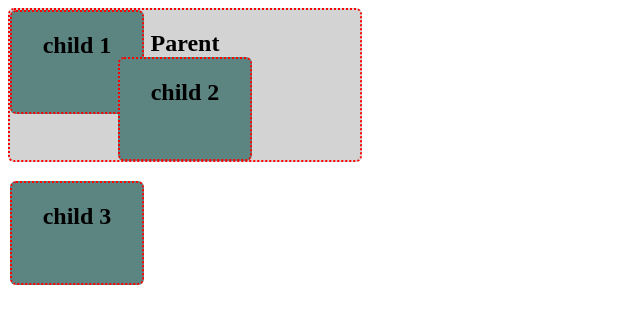
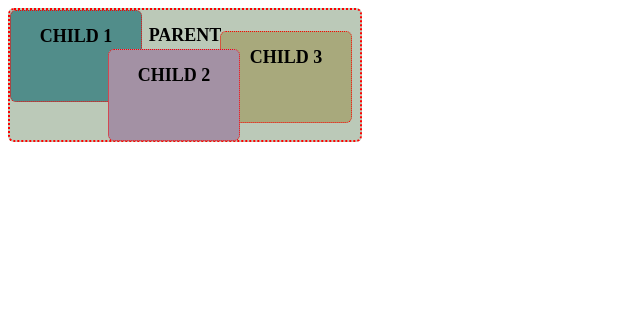
Before and after one commit to condurachi13/razvan-frontend, a plain HTML site: page tema-css-2/tema-2-positioning/index.html in a window 1280 px wide. Shown: the whole page, without its empty margins (0-640 px from the left). Drawn offline with Linux system fonts and the light colour scheme.

Commit message:
Am terminat ce a fost mai greu, cred,positioning 2

```diff
--- a/tema-css-2/tema-2-positioning/index.html
+++ b/tema-css-2/tema-2-positioning/index.html
@@ -6,15 +6,15 @@
 </head>
 <body>
     <div class="parent">
-        <h2>Parent</h2>
+        <h2>PARENT</h2>
         <div class="child child1">
-            <h2>child 1</h2>
+            <h2>CHILD 1</h2>
         </div>
         <div class="child child2">
-            <h2>child 2</h2>
+            <h2>CHILD 2</h2>
         </div>
         <div class="child child3">
-            <h2>child 3</h2>
+            <h2>CHILD 3</h2>
         </div>
     </div>
 </body>
--- a/tema-css-2/tema-2-positioning/style.css
+++ b/tema-css-2/tema-2-positioning/style.css
@@ -1,32 +1,37 @@
 .parent {
-    background-color: lightgrey;
+    background-color: rgb(187, 201, 184);
     width: 350px;
-    height: 150px;
+    height: 130px;
     border: 2px dotted red;
     border-radius: 6px;
     text-align: center;
-    position: absolute;
+    position: relative;
 }
 .child {
     width: 130px;
-    height: 100px;
-    background-color: rgb(92, 132, 129);
+    height: 90px;
     border-radius: 6px;
-    border: 2px dotted red;
+    border: 1.5px dotted red;
 }
 .child1 {
+    background-color: rgb(81, 141, 138);
+    top: 0;
+    left: 0;
     position: absolute;
-    top: 0px;
-    left: 0px;
 }
 .child2 {
-    position: relative;
-    margin: auto;
-    /* DE VERIFICAT BOTTOM */
-    bottom: 20px;
+    background-color: rgb(163, 145, 164);
+    top: 30%;
+    left: 28%;
+    position: absolute;
+    z-index: 1;
 }
 .child3 {
+    top: 16%;
+    right: 8px;
+    background-color: rgb(168, 169, 124);
     position: absolute;
-    margin: auto;
-
 }
+h2 {
+    font-size: 18px;
+}
```
